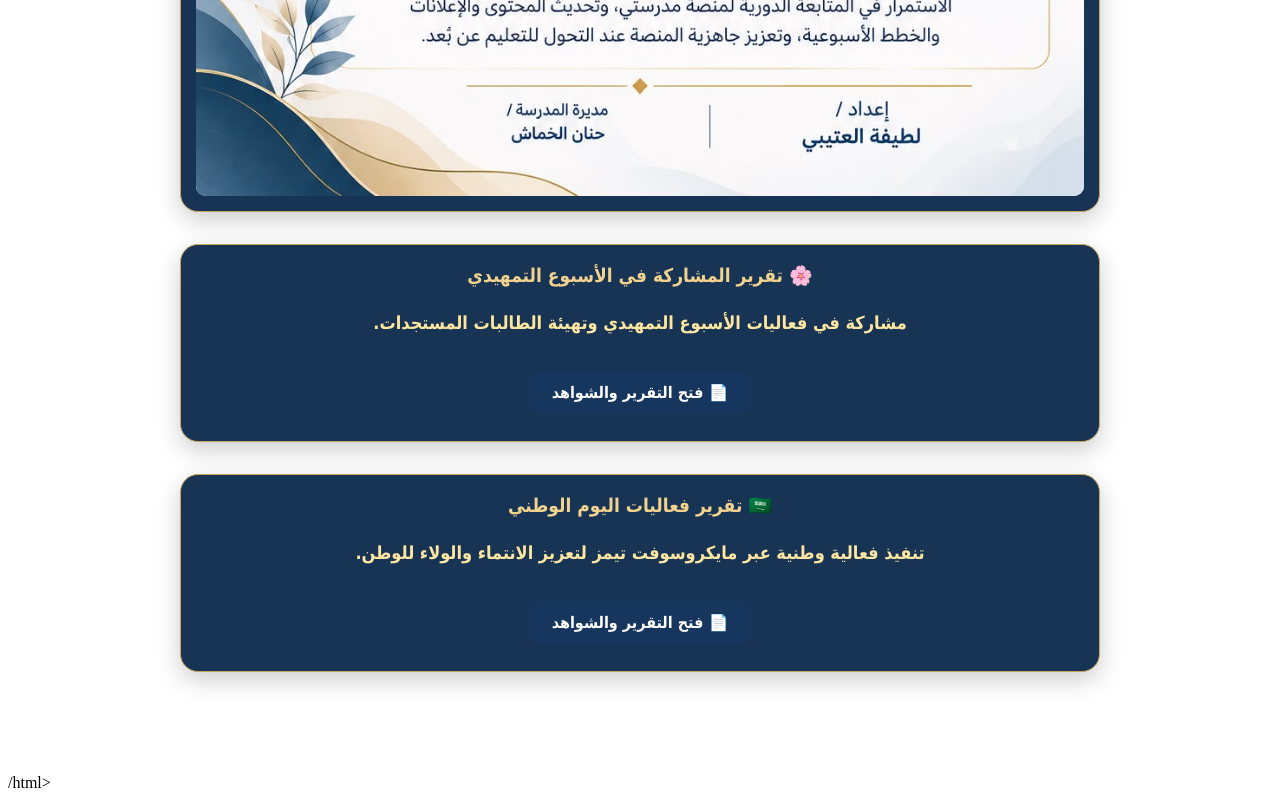
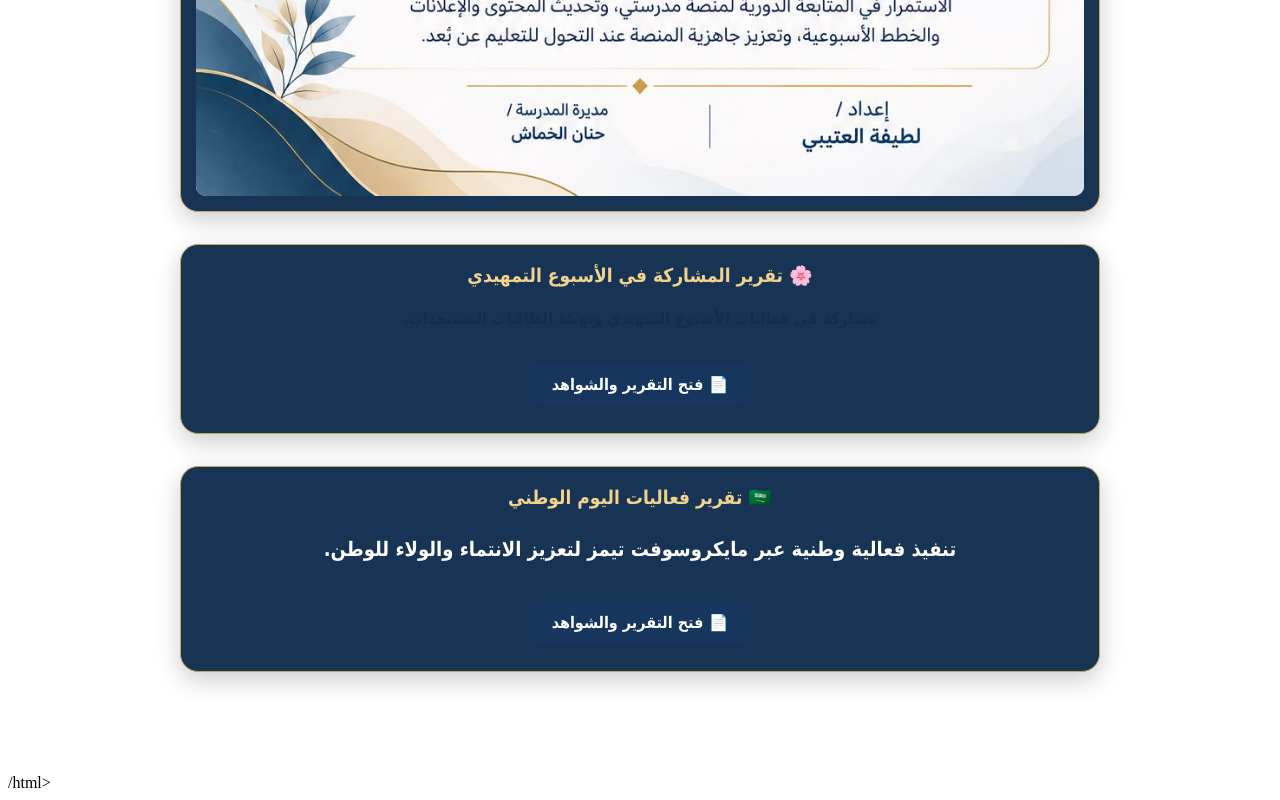
Before and after one commit to ltbe2014-glitch/hasad-injazi-2026, a plain HTML site: page index.html in a window 1280 px wide. Shown: the part 9081-9881 px from the top of the page. Drawn offline with Linux system fonts and the light colour scheme.

Commit message:
Update index.html

```diff
--- a/index.html
+++ b/index.html
@@ -415,7 +415,9 @@
 <!-- تقرير فعاليات اليوم الوطني -->
 <div class="hasad-report" dir="rtl" style="text-align:center">
   <h3>🇸🇦 تقرير فعاليات اليوم الوطني</h3>
-  <p style="color:#142d4e;font-weight:600">
+
+<p style="color:#FFFFFF !important;font-size:20px;font-weight:700;line-height:2;text-align:center">
+
     تنفيذ فعالية وطنية عبر مايكروسوفت تيمز لتعزيز الانتماء والولاء للوطن.
   </p>
   <a href="./%25D8%25AA%25D9%2582%25D8%25B1%25D9%258A%25D8%25B1_%25D8%25A7%25D9%2584%25D9%258A%25D9%2588%25D9%2585_%25D8%25A7%25D9%2584%25D9%2588.pdf"
@@ -432,7 +434,9 @@
 <style>
 /* توضيح وصف تقريري الأسبوع التمهيدي واليوم الوطني */
 .hasad-report p {
-  color: #FFE6A0 !important;
+
+<p style="color:#FFFFFF !important;font-size:20px;font-weight:700;line-height:2;text-align:center">
+
   font-size: 18px !important;
   font-weight: 700 !important;
   line-height: 2 !important;
```
